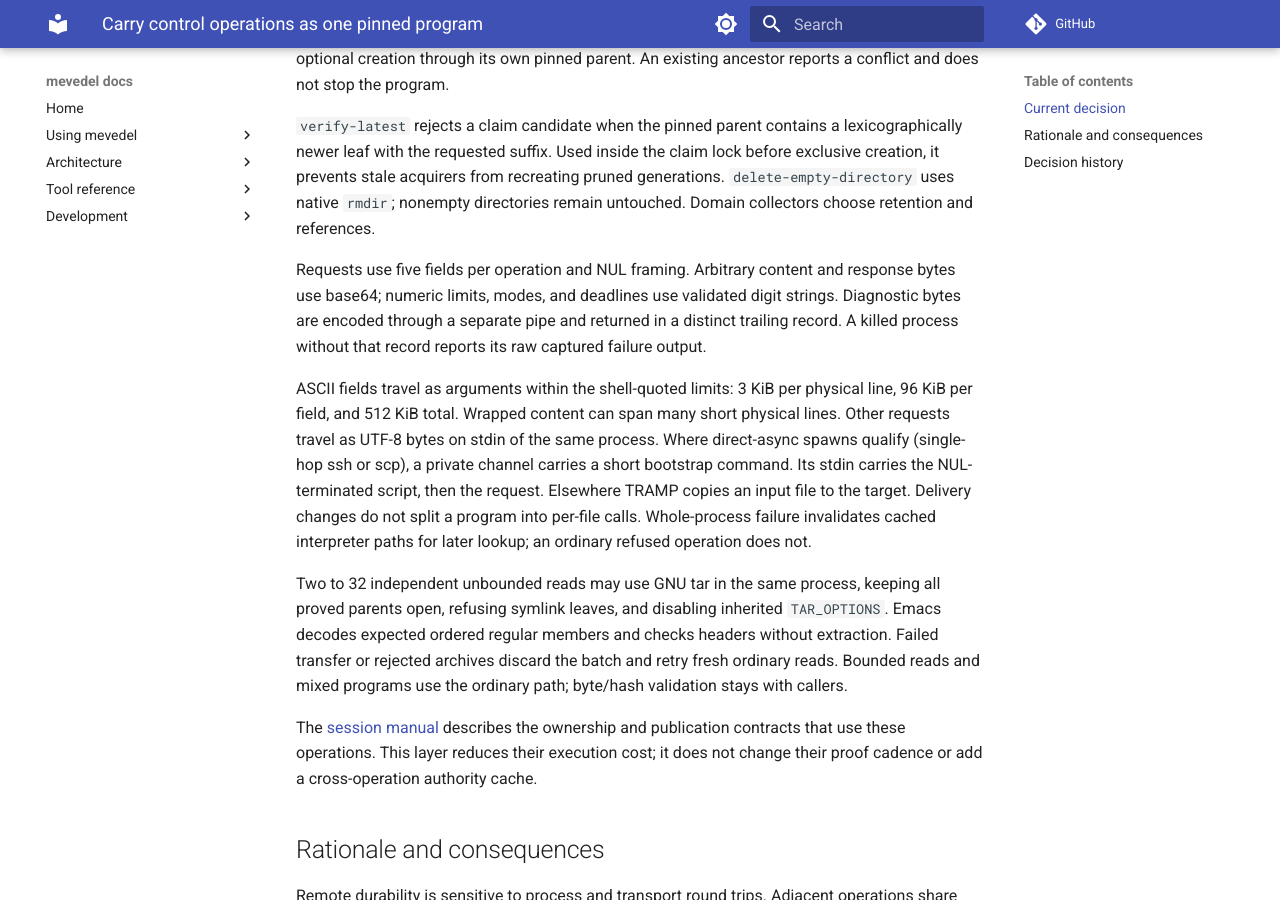
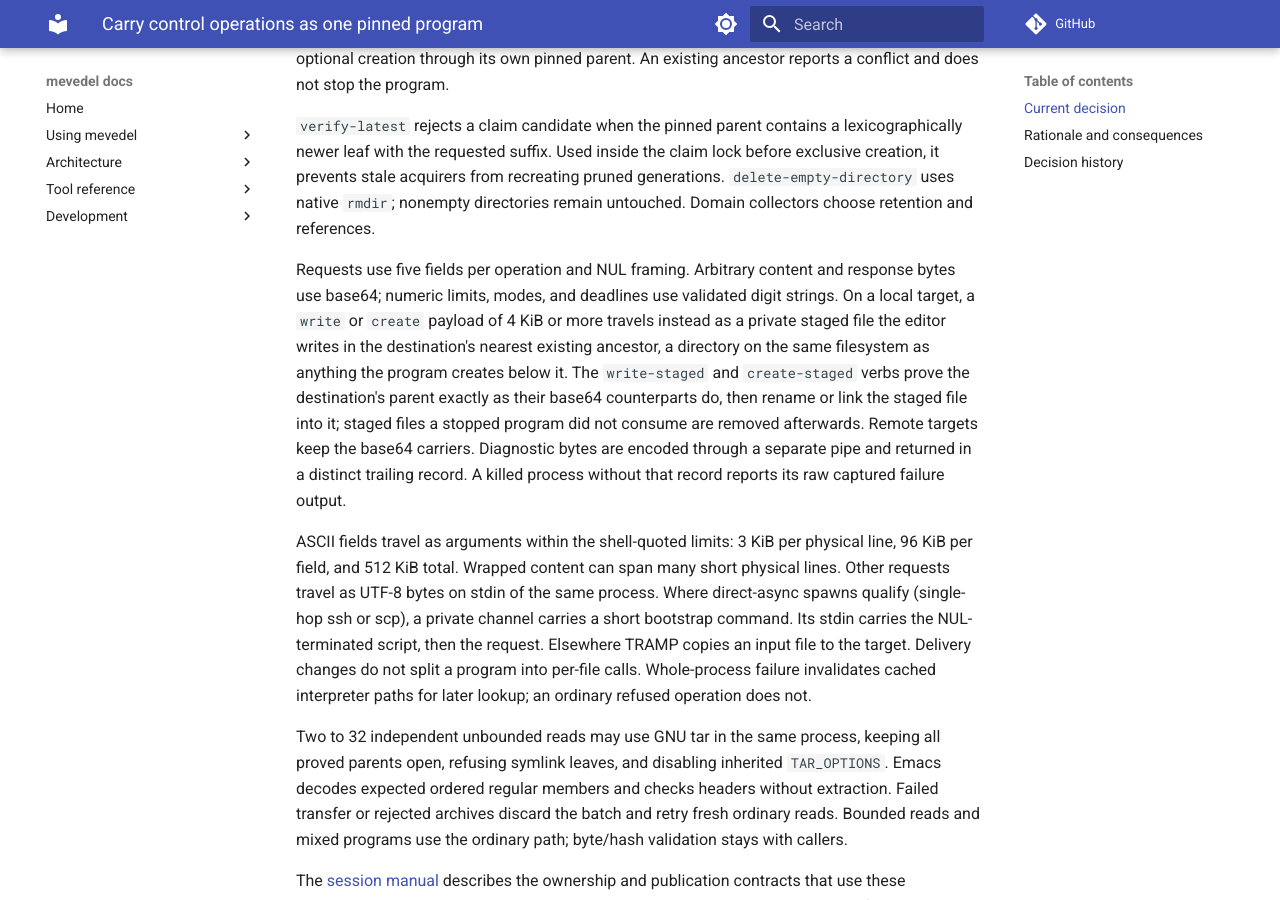
Before and after one commit to FrauH0lle/mevedel, an MkDocs documentation site: the page built from docs/adr/0101-carry-control-operations-as-one-pinned-program.md, in a window 1280 px wide and 900 px high, scrolled down 698 px. Built offline with MkDocs 1.6.1 and Material for MkDocs 9.7.7, drawn with Linux system fonts in a browser that asks for light colours; comment, search, counter and statistics services are not loaded; some of the changed text lies outside the part shown.

Commit message:
Stage large local control payloads as files instead of base64
A local save spent most of its time in control programs, and a 260 KB
sidecar write took 31 ms, mostly base64 in the editor, the request file,
and decoding on the target.  Local writes and creates of 4 KiB or more
now travel as a private staged file on the destination's filesystem that
the program renames or links after the unchanged parent proof: 8.8 ms, and
8.5 ms for a 1.5 MB transcript.

```diff
--- a/docs/adr/0101-carry-control-operations-as-one-pinned-program.md
+++ b/docs/adr/0101-carry-control-operations-as-one-pinned-program.md
@@ -34,7 +34,14 @@ directories remain untouched. Domain collectors choose retention and references.
 
 Requests use five fields per operation and NUL framing. Arbitrary content and
 response bytes use base64; numeric limits, modes, and deadlines use validated
-digit strings. Diagnostic bytes are encoded through a separate pipe and returned
+digit strings. On a local target, a `write` or `create` payload of 4 KiB or
+more travels instead as a private staged file the editor writes in the
+destination's nearest existing ancestor, a directory on the same filesystem
+as anything the program creates below it. The `write-staged` and
+`create-staged` verbs prove the destination's parent exactly as their base64
+counterparts do, then rename or link the staged file into it; staged files a
+stopped program did not consume are removed afterwards. Remote targets keep
+the base64 carriers. Diagnostic bytes are encoded through a separate pipe and returned
 in a distinct trailing record. A killed process without that record reports
 its raw captured failure output.
 
@@ -95,6 +102,14 @@ an optional read optimization with an ordinary-read fallback. No new caller
 protocol, extraction directory, or generic resolver cache is needed.
 
 ## Decision history
+
+- **Local payloads paid a remote carrier's encoding.** After a sidecar
+  shrank from 941 KB to 259 KB, a local save still spent 116 of 185 ms in six
+  programs; a 260 KB `write` took 31 ms against 8 ms for a small one, the
+  difference being base64 in the editor, the request file, and `base64 -d`
+  on the target. Staged local payloads took that write to 8.8 ms and a
+  1.5 MB transcript write to 8.5 ms. Parent proof, early stop, and result
+  semantics are unchanged; only the local payload transport moved.
 
 - **Every lease generation claim took two programs after its observation.**
   The fencing create read the predecessors back, and activation was a second
```
Also changed, not shown: 2 other files.
